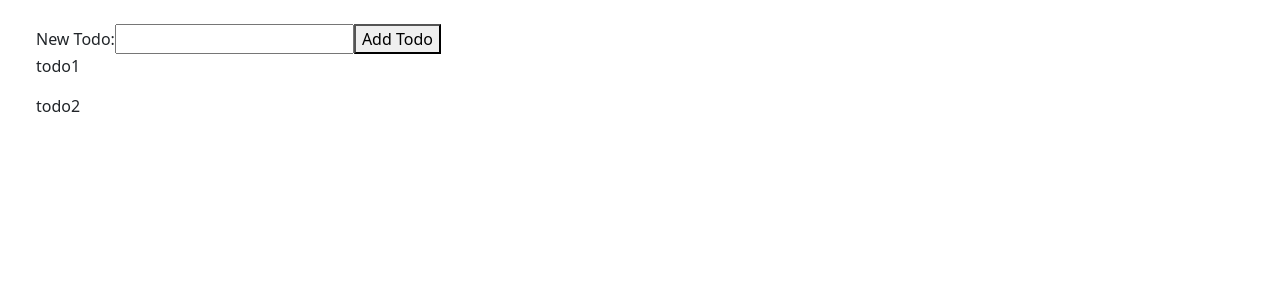
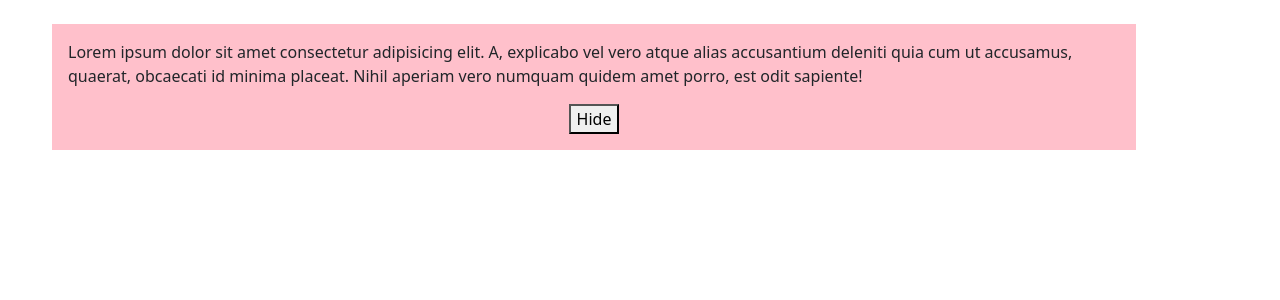
Before and after one commit to tkabir3066/react-js-basics, a React (Create React App) app: page / in a window 1280 px wide. Shown: the top 300 px of the page. Built offline with nearby package versions, Linux system fonts and the light colour scheme.

Commit message:
TOGGLE.js added

```diff
--- a/src/App.js
+++ b/src/App.js
@@ -1,12 +1,13 @@
 import React from "react";
 
 import "bootstrap/dist/css/bootstrap.min.css";
-import HOME from "./components/STATE_LIFTING/HOME.js";
+
+import TOGGLE from "./TOGGLE/TOGGLE.js";
 
 function App() {
   return (
     <div className="container m-4">
-      <HOME />
+      <TOGGLE />
     </div>
   );
 }
--- /dev/null
+++ b/src/TOGGLE/TOGGLE.js
@@ -0,0 +1,29 @@
+import React, { useState } from "react";
+
+const TOGGLE = () => {
+  const [toggle, setToggle] = useState(true);
+  return (
+    <div style={{ backgroundColor: "pink", margin: "1rem", padding: "1rem" }}>
+      {toggle && (
+        <p>
+          Lorem ipsum dolor sit amet consectetur adipisicing elit. A, explicabo
+          vel vero atque alias accusantium deleniti quia cum ut accusamus,
+          quaerat, obcaecati id minima placeat. Nihil aperiam vero numquam
+          quidem amet porro, est odit sapiente!
+        </p>
+      )}
+
+      <div style={{ textAlign: "center" }}>
+        <button
+          onClick={() => {
+            setToggle(!toggle);
+          }}
+        >
+          {toggle ? "Hide" : "Show"}
+        </button>
+      </div>
+    </div>
+  );
+};
+
+export default TOGGLE;
```
